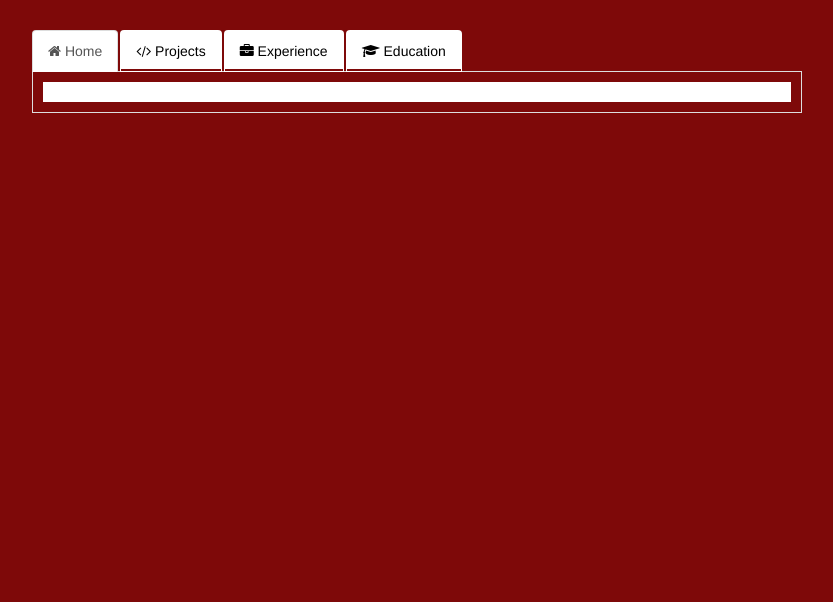
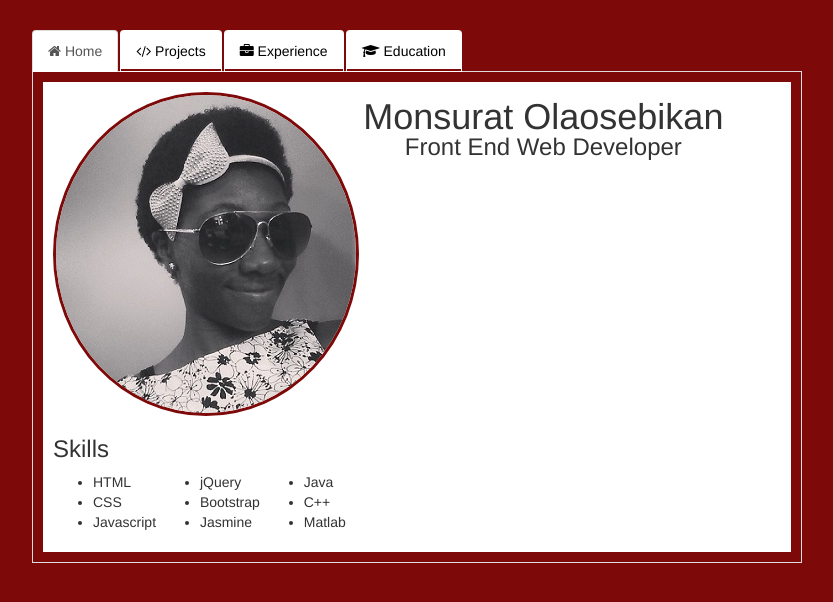
Before and after one commit to monsuratolaosebikan/interactive-resume, a plain HTML site: page index.htm in a window 1280 px wide. Shown: the whole page, without its empty margins (223-1056 px from the left). Drawn offline with nearby package versions, Linux system fonts and the light colour scheme.

Commit message:
Add content to home tab

```diff
--- a/css/style.css
+++ b/css/style.css
@@ -32,7 +32,19 @@ body {
     color: black;
 }
 
-.nav-tabs > li.active > a,
-.nav-tabs > li.active > a:hover {
+.nav-tabs > li.active > a {
     box-shadow: inset 0 0 0 0 ;
 }
+
+.profile {
+    border-radius: 50%;
+    border: solid #7E0909;
+}
+
+.skills {
+    display: inline-block;
+}
+
+.title {
+    line-height: 10px;
+}
--- a/index.htm
+++ b/index.htm
@@ -39,6 +39,35 @@
 		<!-- Tab Content -->
 		<div class="tab-content">
 			<div class="tab-pane fade active in" id="home">
+				<div class="row">
+					<div class="col-md-4">
+						<img class="profile" src="images/profile_pic.jpg"/>
+					</div>
+					<div class="col-md-8 text-center">
+						<h1 class="title">Monsurat Olaosebikan</h1>
+						<h3 class="title">Front End Web Developer</h3>
+					</div>
+				</div>
+				<div class="row">
+					<div class="col-md-6 text-left">
+						<h3>Skills</h3>
+						<ul class="skills">
+							<li>HTML</li>
+							<li>CSS</li>
+							<li>Javascript</li>
+						</ul>
+						<ul class="skills">
+							<li>jQuery</li>
+							<li>Bootstrap</li>
+							<li>Jasmine</li>
+						</ul>
+						<ul class="skills">
+							<li>Java</li>
+							<li>C++</li>
+							<li>Matlab</li>
+						</ul>
+					</div>
+				</div>
 			</div>
 			<div class="tab-pane fade" id="projects">
 			</div>
```
Also changed, not shown: images/profile_pic.jpg (added).
